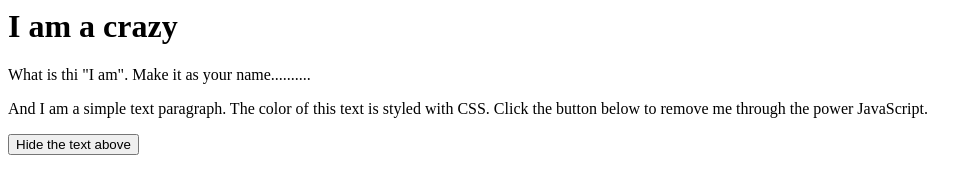
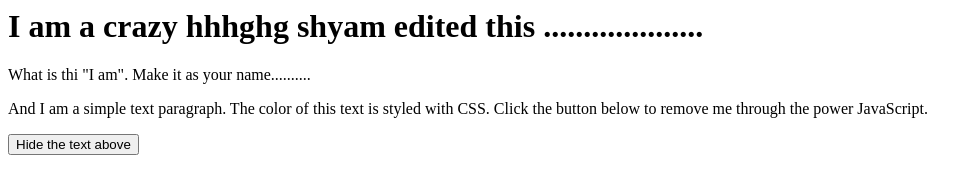
Before and after one commit to noobsam/crazy, a plain HTML site: page index.html in a window 1280 px wide. Shown: the whole page, without its empty margins (0-977 px from the left). Drawn offline with nearby package versions, Linux system fonts and the light colour scheme; a script that the page names is missing.

Commit message:
Update index.html

```diff
--- a/index.html
+++ b/index.html
@@ -6,7 +6,7 @@
 
     </head>
 <body>
-<h1>I am a crazy</h1>
+<h1>I am a crazy hhhghg shyam edited this ....................</h1>
 <p> What is thi "I am". Make it as your name..........</p>
  <p>   And I am a simple text paragraph. The color of this text is styled with CSS. Click the button below to remove me through the power JavaScript.</p>
 <button>Hide the text above</button>
```
